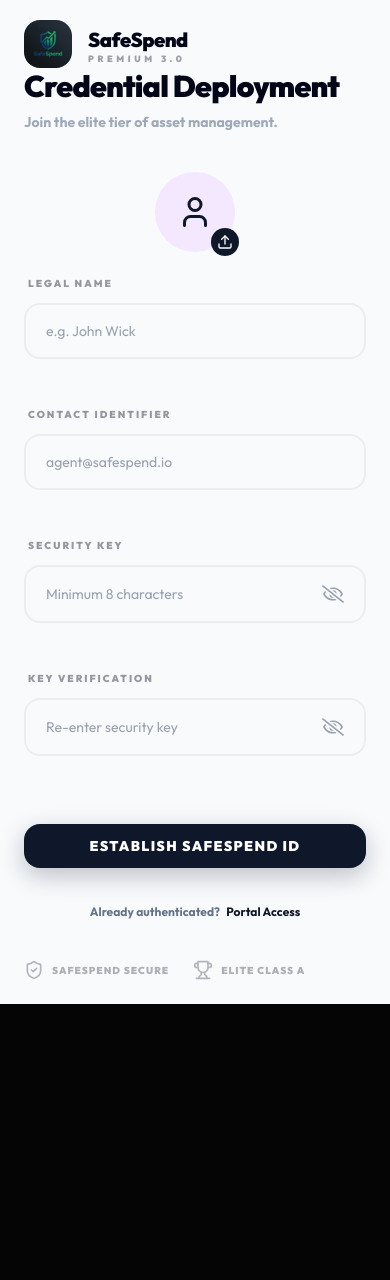
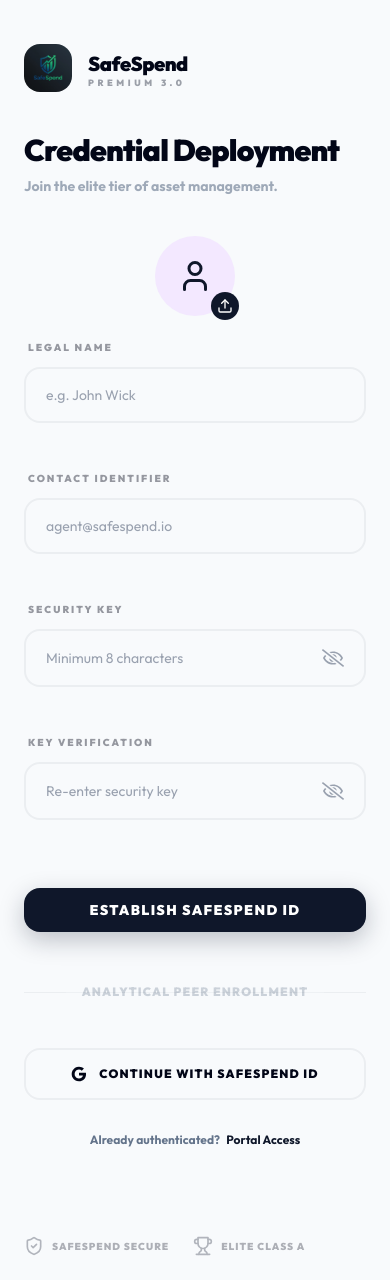
Before and after one commit to ankit-tiwari-dev/SafeSpend-Smart-Finance-Tracker, a React (Vite) app in the folder client/: page /signup in a window 390 px wide. Before the commit the page ends 1004 px from the top, so only its background shows below. Built offline with nearby package versions, Linux system fonts and the light colour scheme; no server answers.

Commit message:
style: refine responsive auth layout and onboarding flow

```diff
--- a/client/src/components/layouts/AuthLayout.jsx
+++ b/client/src/components/layouts/AuthLayout.jsx
@@ -9,10 +9,12 @@
   return (
     <div className="min-h-screen flex flex-col lg:flex-row bg-[var(--color-bg)] overflow-hidden">
       {/* Left Surface: Portal Entrance Form */}
-      <div className="flex-1 flex flex-col p-6 sm:p-12 md:p-16 lg:p-24 relative z-10">
+      <div className="flex-1 flex flex-col p-6 sm:p-12 md:p-16 lg:px-20 lg:pt-5 lg:pb-20 relative z-10 overflow-y-auto">
+        {/* Main Body - Grouped Content */}
+        <div className="max-w-xl w-full mx-auto mt-6 sm:mt-12 md:mt-16 lg:mt-4 lg:mb-auto animate-in fade-in slide-in-from-bottom-8 duration-700 pb-12">
           {/* Branding Core */}
-        <Link to="/" className="flex items-center gap-4 group mb-auto">
-          <div className="w-12 h-12 rounded-2xl overflow-hidden flex items-center justify-center shadow-2xl shadow-white/5 group-hover:rotate-[20deg] transition-all duration-500 -mt-1 bg-white/5">
+          <Link to="/" className="flex items-center gap-4 sm:gap-6 group mb-10 sm:mb-16">
+            <div className="w-12 h-12 rounded-2xl overflow-hidden flex items-center justify-center shadow-2xl shadow-white/5 -mt-1 bg-white/5">
               <img
                 src={APP_LOGO}
                 alt="SafeSpend Logo"
@@ -32,8 +34,9 @@
           </Link>
 
           {/* Content Container */}
-        <div className="max-w-md w-full mx-auto my-auto animate-in fade-in slide-in-from-bottom-8 duration-700">
+          <div className="w-full">
             {children}
+          </div>
         </div>
 
         {/* Legal/Footer Core */}
--- a/client/src/pages/Auth/Login.jsx
+++ b/client/src/pages/Auth/Login.jsx
@@ -190,7 +190,7 @@
 
           {/* Signup Link */}
           <p className="text-xs font-bold text-center text-[var(--color-text-muted)] pt-6">
-            New operative?{" "}
+            Don't have portal access?{" "}
             <Link
               className="text-[var(--color-primary)] hover:underline ml-1"
               to="/signup"
--- a/client/src/pages/Auth/SignUp.jsx
+++ b/client/src/pages/Auth/SignUp.jsx
@@ -5,7 +5,7 @@
 import ProfilePhotoSelector from "../../components/Inputs/ProfilePhotoSelector";
 import { validateEmail } from "../../utils/helper";
 import axiosInstance from "../../utils/axiosInstance";
-import { API_PATHS } from "../../utils/apiPaths";
+import { API_PATHS, BASE_URL } from "../../utils/apiPaths";
 import { UserContext } from "../../context/UserContext";
 import uploadImage from "../../utils/uploadImage";
 
@@ -198,6 +198,33 @@
               </button>
             </div>
 
+            {/* Divider */}
+            <div className="relative py-4">
+              <div className="absolute inset-0 flex items-center">
+                <span className="w-full border-t border-[var(--color-divider)]"></span>
+              </div>
+              <div className="relative flex justify-center text-xs uppercase font-black tracking-widest">
+                <span className="bg-[var(--color-bg)] px-4 text-[var(--color-text-muted)] opacity-30">
+                  Analytical Peer Enrollment
+                </span>
+              </div>
+            </div>
+
+            {/* Google/SafeSpend ID Registration */}
+            <button
+              type="button"
+              onClick={() => (window.location.href = `${BASE_URL}/api/v1/auth/google`)}
+              className="w-full py-4 text-xs font-black uppercase tracking-widest border-2 border-[var(--color-divider)] hover:border-[var(--color-primary)] hover:bg-[var(--color-divider)] rounded-2xl transition-all duration-300 flex items-center justify-center gap-3"
+            >
+              <svg className="w-4 h-4" viewBox="0 0 24 24">
+                <path fill="currentColor" d="M22.56 12.25c0-.78-.07-1.53-.2-2.25H12v4.26h5.92c-.26 1.37-1.04 2.53-2.21 3.31v2.77h3.57c2.08-1.92 3.28-4.74 3.28-8.09z" />
+                <path fill="currentColor" d="M12 23c2.97 0 5.46-.98 7.28-2.66l-3.57-2.77c-.98.66-2.23 1.06-3.71 1.06-2.86 0-5.29-1.93-6.16-4.53H2.18v2.84C3.99 20.53 7.7 23 12 23z" />
+                <path fill="currentColor" d="M5.84 14.09c-.22-.66-.35-1.36-.35-2.09s.13-1.43.35-2.09V7.07H2.18C1.43 8.55 1 10.22 1 12s.43 3.45 1.18 4.93l3.66-2.84z" />
+                <path fill="currentColor" d="M12 5.38c1.62 0 3.06.56 4.21 1.64l3.15-3.15C17.45 2.09 14.97 1 12 1 7.7 1 3.99 3.47 2.18 7.07l3.66 2.84c.87-2.6 3.3-4.53 6.16-4.53z" />
+              </svg>
+              Continue with SafeSpend ID
+            </button>
+
             <p className="text-xs font-bold text-center text-[var(--color-text-muted)]">
               Already authenticated?{" "}
               <Link className="text-[var(--color-primary)] hover:underline ml-1" to="/login">
--- a/client/src/pages/LandingPage.jsx
+++ b/client/src/pages/LandingPage.jsx
@@ -31,7 +31,7 @@
     const [isMobileMenuOpen, setIsMobileMenuOpen] = useState(false);
     const isAuthenticated = !!localStorage.getItem("token");
 
-    const handleGetStarted = () => navigate(isAuthenticated ? "/dashboard" : "/signup");
+    const handleGetStarted = () => navigate(isAuthenticated ? "/dashboard" : "/login");
 
     const toggleMenu = () => setIsMobileMenuOpen(!isMobileMenuOpen);
 
```
Lines whose indentation alone changed are shown as unchanged.
